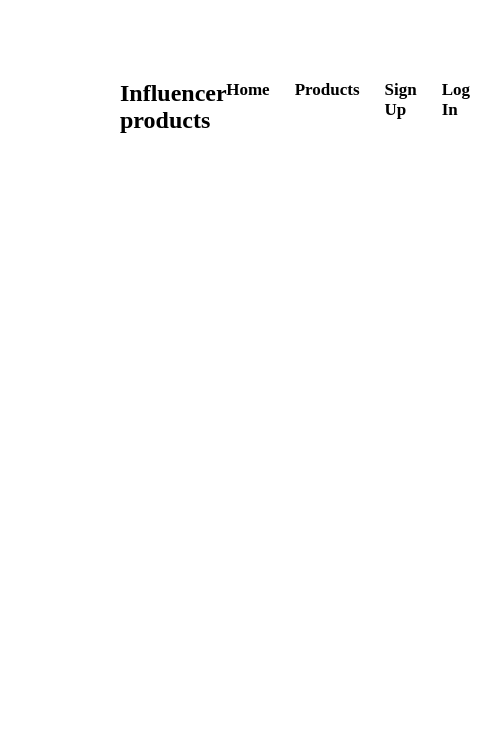
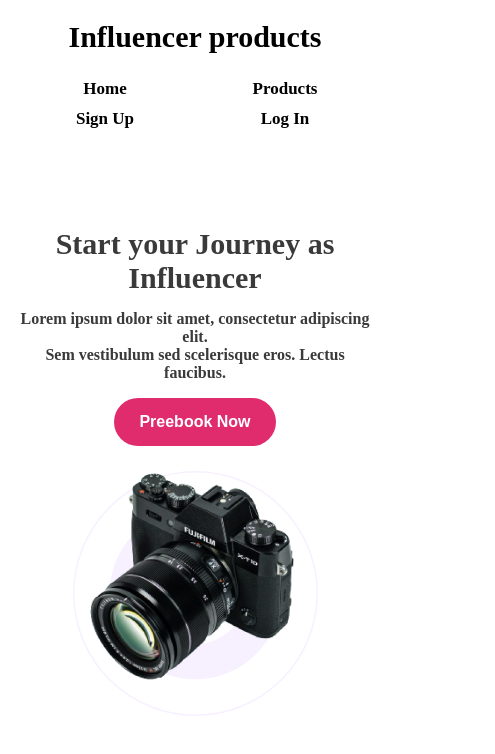
Before and after one commit to sajibdas44/Influencer-products, a plain HTML site: page index.html in a window 390 px wide. Shown: the whole page, 495 px wide, since content can reach past the window. Drawn offline with Linux system fonts and the light colour scheme.

Commit message:
added container-banner section

```diff
--- a/index.html
+++ b/index.html
@@ -28,6 +28,22 @@
 
     <main>
 
+         <section class="container-banner">
+                <div>
+                    <h2>Start your Journey as Influencer</h2>
+                    <p>Lorem ipsum dolor sit amet, consectetur adipiscing elit. <br> Sem vestibulum sed scelerisque eros. Lectus faucibus.</p>
+                    <button>Preebook Now <i class="fa-solid fa-arrow-right"></i></button>
+                </div>
+                 <div>
+                    <div class="circle">
+                        <img src="Images/Circle design.svg" alt="" >
+                    </div>
+                    <div class="main-camera">
+                        <img src="Images/main-camera.png" alt="">
+                    </div>
+                </div>
+        </section>
+
     </main>
 
     <footer>
--- a/styles/styles.css
+++ b/styles/styles.css
@@ -37,3 +37,97 @@
     font-weight: 300;
     border-radius: 5px;
 }
+#icon-nav{
+    margin-right: 20px;
+}
+
+
+
+.container-banner{
+    display: flex;
+    margin: 0 120px;
+
+
+}
+.main-camera{
+    margin-top: -450px;
+}
+.container-banner h2{
+    font-size: 50px;
+    font-weight: bold;
+    color: #3A3A3A;
+    margin-top: 50px;
+}
+.container-banner p{
+    font-size: 16px;
+    font-weight: 600;
+    color: #3A3A3A;
+}
+.container-banner button{
+    font-weight: bold;
+    background-color: #E02C6D;
+    padding: 15px 25px;
+    color: white;
+    border-radius: 40px;
+    border: none;
+    margin-top: 16px;
+    font-size: 16px;
+    cursor: pointer;
+}
+.container-banner button:hover{
+    color: #E02C6D;
+    background-color: white;
+    border: 3px solid #E02C6D;
+}
+.sponsor-section{
+    margin: 120px;
+    justify-content: center;
+
+}
+
+
+@media screen and (max-width: 576px) {
+    header{
+        margin: 20px;
+    }
+    header nav{
+        flex-direction: column;
+
+    }
+    header nav h2{
+        text-align: center;
+        font-size: 30px;
+    }
+    header nav ul{
+        text-align: center;
+        grid-template-columns: repeat(2,1fr);
+        gap: 10px;
+        margin-top: 25px;
+    }
+    .container-banner{
+        flex-direction: column;
+        margin: 20px;
+        justify-content: center;
+        text-align: center;
+    }
+    .main-camera{
+        margin-top: -260px;
+    }
+    .container-banner h2{
+        font-size: 30px;
+        font-weight: bold;
+        color: #3A3A3A;
+        margin-bottom: 15px;
+    }
+    .container-banner p{
+        font-size: 16px;
+        font-weight: 600;
+        color: #3A3A3A;
+    }
+    .container-banner img{
+        width: 70%;
+    }
+    .container-banner button{
+        margin-bottom: 25px;
+    }
+}
```
